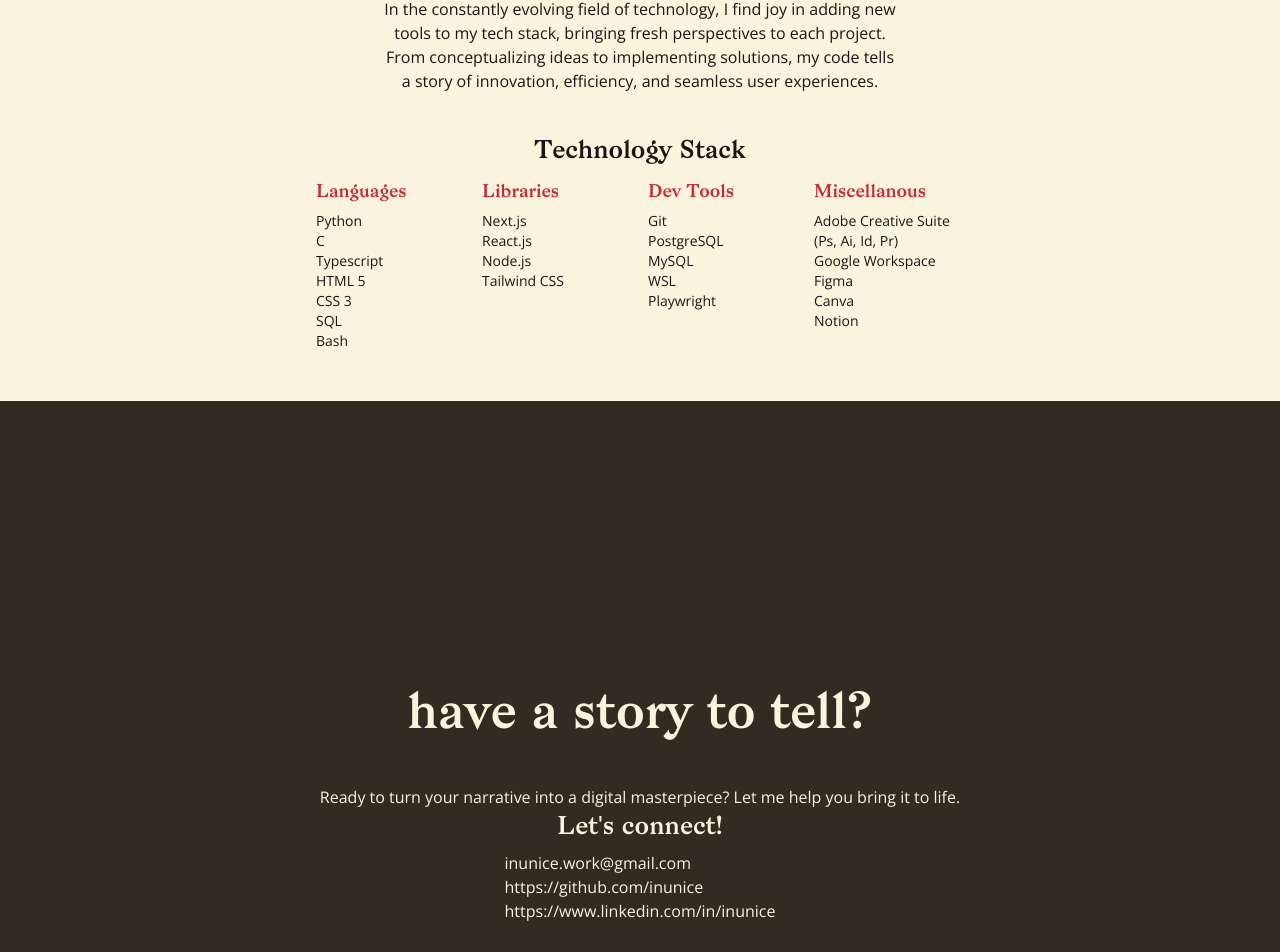
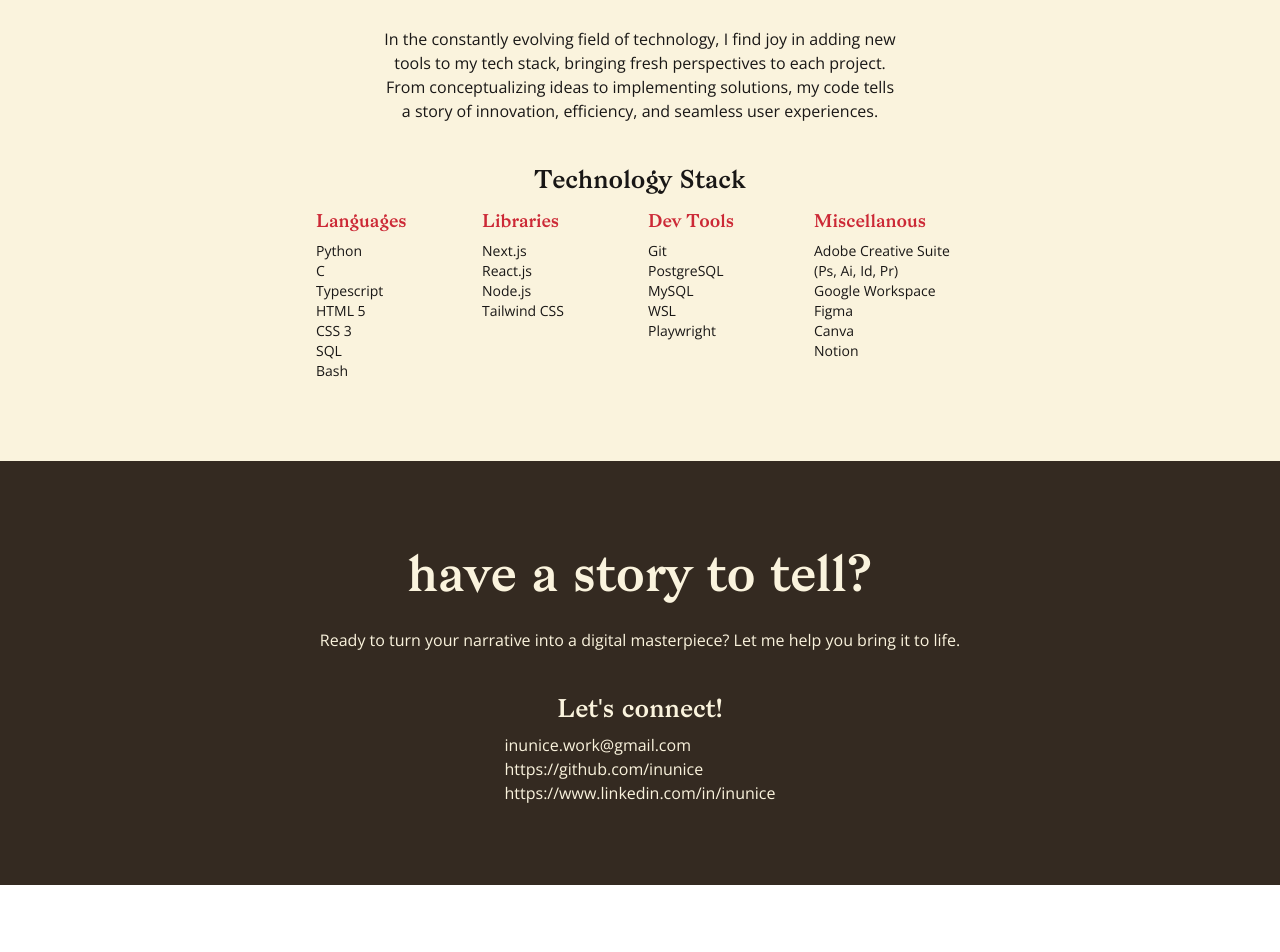
Before and after one commit to inunice/portfolio, a Next.js app: page / in a window 1280 px wide. Shown: the part 1440-2392 px from the top of the page. After the commit the page ends 2325 px from the top, so only its background shows below. Built offline with nearby package versions, Linux system fonts and the light colour scheme.

Commit message:
feat: style footer

```diff
--- a/components/Footer.tsx
+++ b/components/Footer.tsx
@@ -26,9 +26,9 @@ export default function Footer() {
   ];
 
   return (
-    <div className="bg-bistre max-w-full h-screen flex flex-col items-center justify-center text-eggshell">
-      <h1>have a story to tell?</h1>
-      <p>
+    <div className="bg-bistre max-w-full px-[30px] py-[80px] flex flex-col items-center justify-center text-eggshell">
+      <h1 className="mb-3">have a story to tell?</h1>
+      <p className="mb-10">
         Ready to turn your narrative into a digital masterpiece? Let me help you
         bring it to life.
       </p>
--- a/components/Skills.tsx
+++ b/components/Skills.tsx
@@ -39,7 +39,7 @@ export default async function NavBar() {
   ];
 
   return (
-    <div className="bg-eggshell max-w-full px-[30px] py-[50px] flex flex-col items-center justify-center text-eerie-black">
+    <div className="bg-eggshell max-w-full px-[30px] py-[80px] flex flex-col items-center justify-center text-eerie-black">
       <h1>my story in code</h1>
       <p className="max-w-[65vh] text-center mb-10">
         In the constantly evolving field of technology, I find joy in adding new
```
